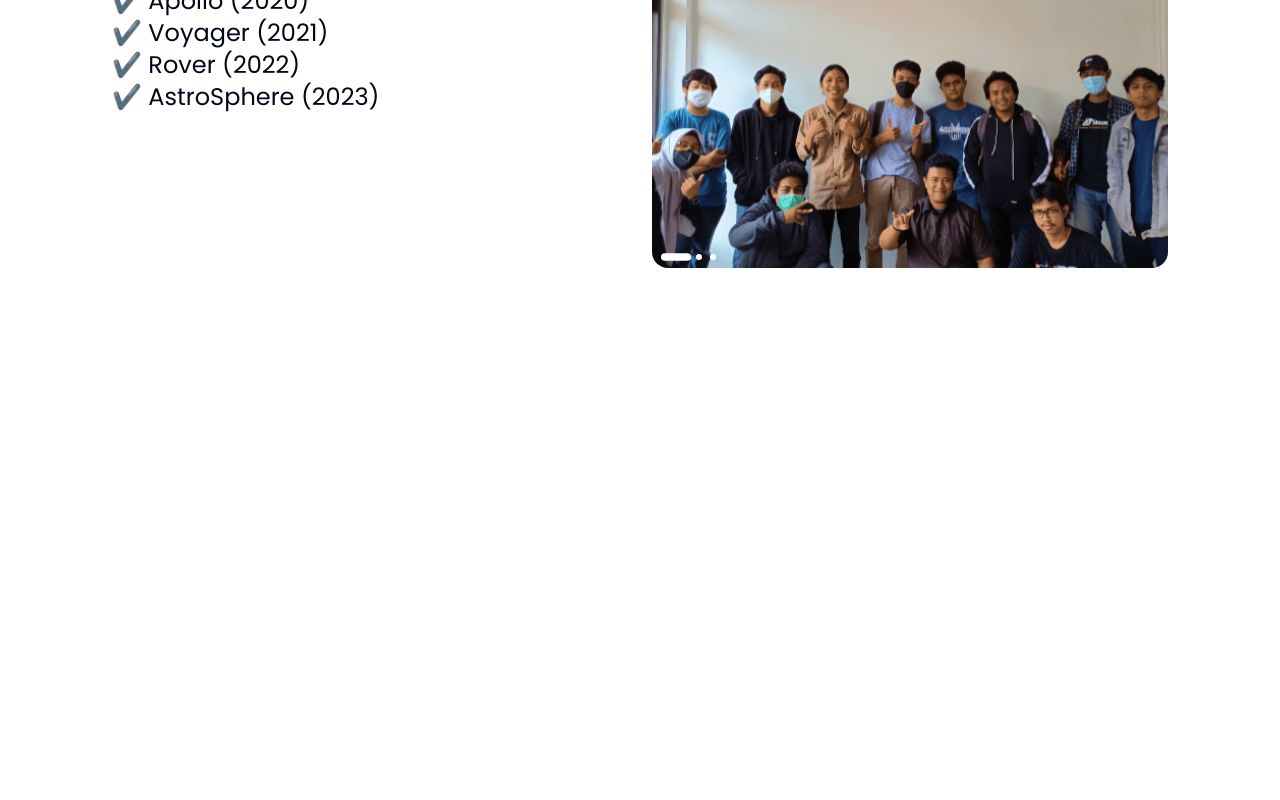
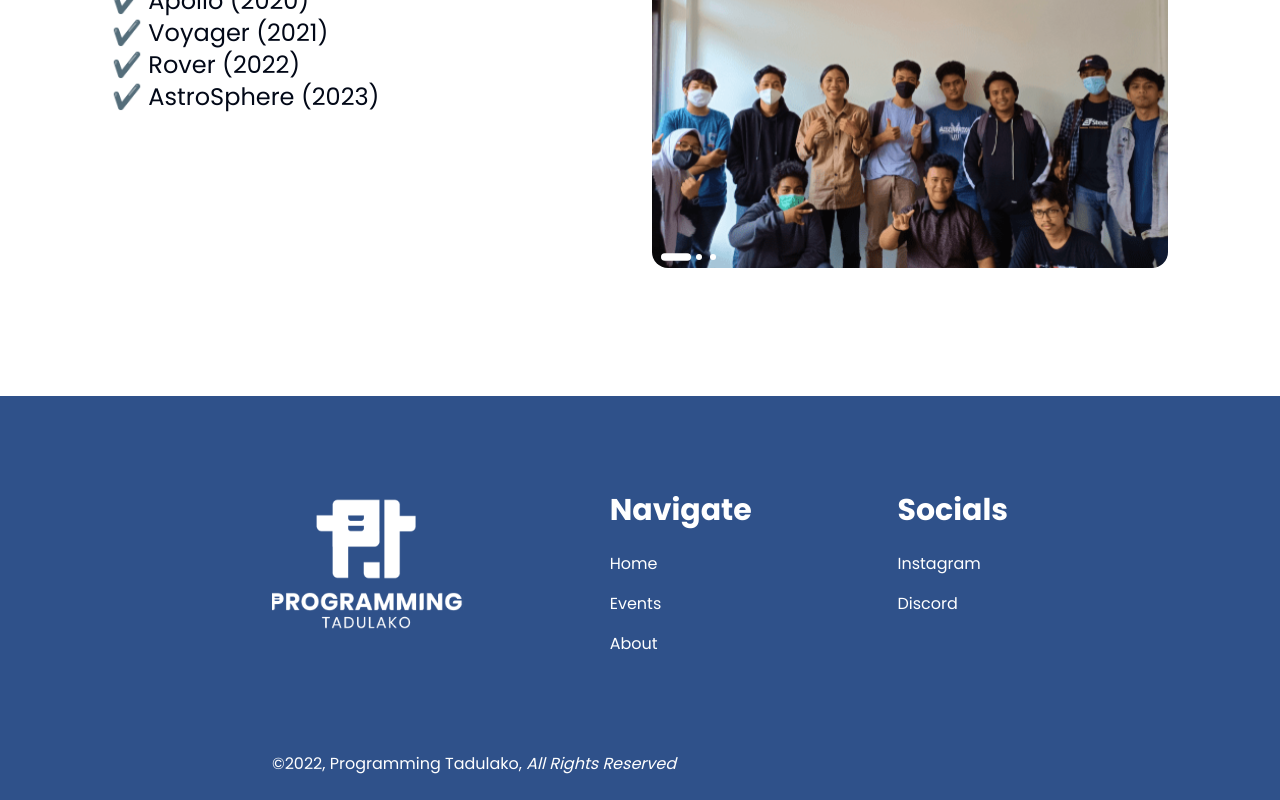
Before and after one commit to PTxHMC/protad-fe, a Next.js app: page / in a window 1280 px wide. Shown: the part 2058-2858 px from the top of the page. Before the commit the page ends 2454 px from the top, so only its background shows below. Built offline with nearby package versions, Linux system fonts and the light colour scheme.

Commit message:
feat: create footer

```diff
--- /dev/null
+++ b/src/components/Footer/index.jsx
@@ -0,0 +1,56 @@
+import Image from 'next/image';
+import ProtadLogo3 from '@/assets/ProtadLogo3.svg';
+import Link from 'next/link';
+
+const Footer = () => {
+  return (
+    <footer className="flex justify-between items-center bg-protad-primary px-64 pt-24 pb-6">
+      <div className="container">
+        <div className="flex justify-between">
+          <div>
+            <Image
+              src={ProtadLogo3}
+              alt="Programming Tadulako"
+              width={0}
+              height={0}
+              className="w-48 h-auto"
+            />
+          </div>
+          <div className="text-background">
+            <h1 className="text-3xl font-bold">Navigate</h1>
+            <ul className="flex flex-col justify-center gap-4 mt-6">
+              <Link href="#home">
+                <li>Home</li>
+              </Link>
+              <Link href="#events">
+                <li>Events</li>
+              </Link>
+              <Link href="#about">
+                <li>About</li>
+              </Link>
+            </ul>
+          </div>
+          <div className="text-background">
+            <h1 className="text-3xl font-bold">Socials</h1>
+            <ul className="flex flex-col justify-center gap-4 mt-6">
+              <Link href="https://www.instagram.com/programming.tadulako/">
+                <li>Instagram</li>
+              </Link>
+              <Link href="https://discord.com/invite/z76zWWcb76">
+                <li>Discord</li>
+              </Link>
+            </ul>
+          </div>
+        </div>
+        <div className="text-background mt-24">
+          <h1>
+            &copy;2022, Programming Tadulako,{' '}
+            <span className="italic">All Rights Reserved</span>
+          </h1>
+        </div>
+      </div>
+    </footer>
+  );
+};
+
+export default Footer;
--- a/src/features/Main/index.jsx
+++ b/src/features/Main/index.jsx
@@ -2,6 +2,7 @@ import BackgroundWave from '@/components/BackgroundWave';
 import Navbar from '@/components/Navbar';
 import HeroSection from './sections/Hero';
 import EventsSection from './sections/Events';
+import Footer from '@/components/Footer';
 
 const MainPage = () => {
   return (
@@ -10,6 +11,7 @@ const MainPage = () => {
       <BackgroundWave />
       <HeroSection />
       <EventsSection />
+      <Footer />
     </main>
   );
 };
```
Also changed, not shown: public/assets/ProtadLogo3.svg (added).
